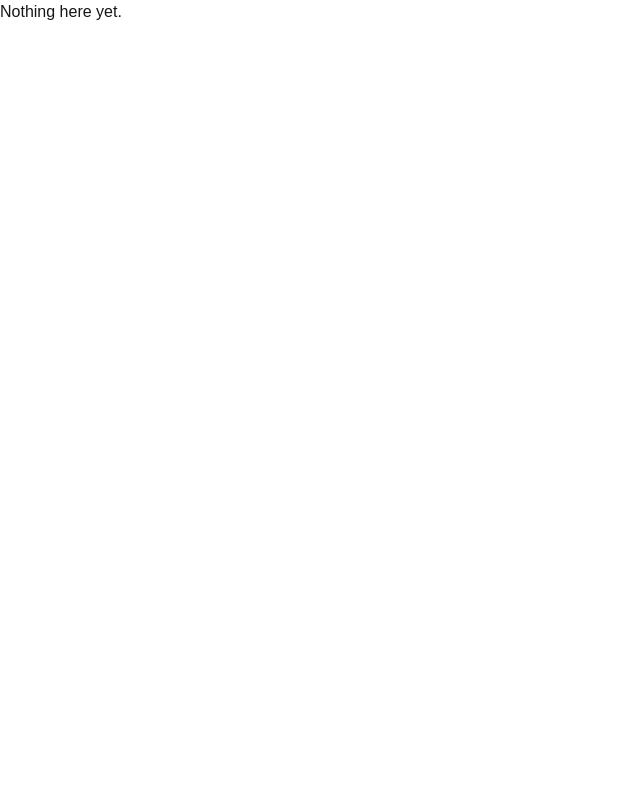
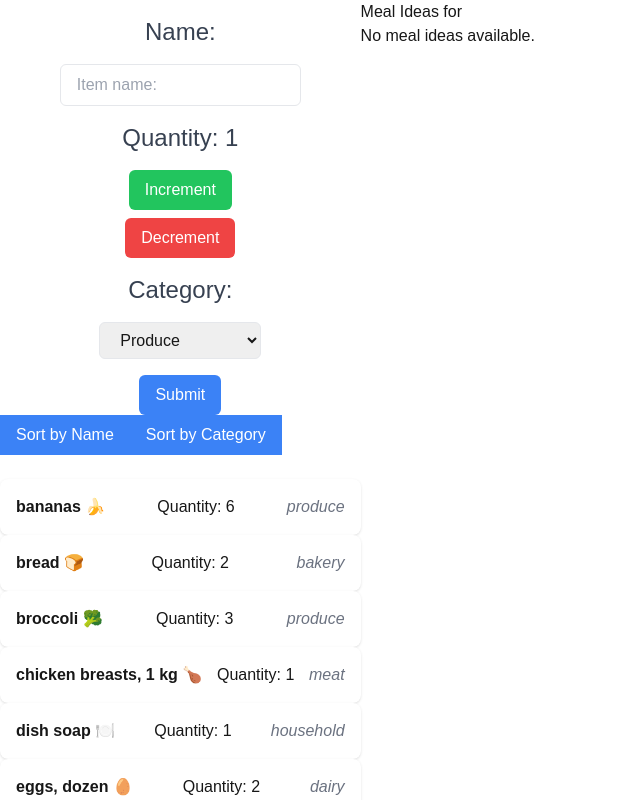
Before and after one commit to Tokorio/cprg306-assignments, a Next.js app: page /week-8 in a window 1280 px wide. Before the commit this address had no page. Shown: the top 800 px of the page, without its empty margins (0-640 px from the left). Built offline with nearby package versions, Linux system fonts and the light colour scheme.

Commit message:
week 8
i for the life of me cant figure out why the api isnt working.

```diff
--- a/app/page.js
+++ b/app/page.js
@@ -11,6 +11,12 @@
         <li><Link href="/week-5">Week 5 Assignment</Link></li>
         <li><Link href="/week-6">Week 6 Assignment</Link></li>
         <li><Link href="/week-7">Week 7 Assignment</Link></li>
+        <li><Link href="/week-8">Week 8 Assignment</Link></li>
+        <li><Link href="/week-9">Week 9 Assignment</Link></li>
+        <li><Link href="/week-10">Week 10 Assignment</Link></li>
+        <li><Link href="/week-11">Week 11 Assignment</Link></li>
+        <li><Link href="/week-12">Week 12 Assignment</Link></li>
+        <li><Link href="/week-13">Week 13 Assignment</Link></li>
       </ul>
     </main>
   );
--- /dev/null
+++ b/app/week-8/item-list.js
@@ -0,0 +1,46 @@
+"use client";
+
+import Item from "./items.js";
+import { useState } from "react";
+
+export default function ItemList({items, onItemSelect}) {
+    const [sortBy, setSortBy] = useState("name");
+
+    const sortedItems = [...items].sort((a, b) => {
+        if (sortBy === "name") {
+            return a.name.localeCompare(b.name);
+        } else if (sortBy === "category") {
+            return a.category.localeCompare(b.category);
+        }
+        return 0;
+    });
+
+    return (
+        <div>
+            <button
+                onClick={() => setSortBy("name")}
+                className="px-4 py-2 bg-blue-500 text-white"
+            >
+                Sort by Name
+            </button>
+            <button
+                onClick={() => setSortBy("category")}
+                className="px-4 py-2 bg-blue-500 text-white"
+            >
+                Sort by Category
+            </button>
+
+            <ul className="max-w-md px-auto mt-6">
+                {sortedItems.map((item) => (
+                    <Item
+                        key={item.id}
+                        name={item.name}
+                        quantity={item.quantity}
+                        category={item.category}
+                        onSelect={onItemSelect}
+                    />
+                ))}
+            </ul>
+        </div>
+    );
+}
--- /dev/null
+++ b/app/week-8/items.js
@@ -0,0 +1,12 @@
+export default function Item({name, quantity, category, onSelect}) {
+    return (
+        <li
+            className="flex justify-between items-center p-4 bg-white shadow rounded-lg cursor-pointer"
+            onClick={() => onSelect(name)}
+        >
+            <div className="font-bold">{name}</div>
+            <div>Quantity: {quantity}</div>
+            <div className="text-gray-500 italic">{category}</div>
+        </li>
+    );
+}
--- /dev/null
+++ b/app/week-8/items.json
@@ -0,0 +1,74 @@
+[
+  {
+    "id": "1h2GJKH12gkHG31h1H",
+    "name": "milk, 4 L 🥛",
+    "quantity": 1,
+    "category": "dairy"
+  },
+  {
+    "id": "2KJH3k2j3H1k2J3K1H",
+    "name": "bread 🍞",
+    "quantity": 2,
+    "category": "bakery"
+  },
+  {
+    "id": "3h2KJH3k2j3H1k2J3",
+    "name": "eggs, dozen 🥚",
+    "quantity": 2,
+    "category": "dairy"
+  },
+  {
+    "id": "4k2J3K1H2GJKH12gk",
+    "name": "bananas 🍌",
+    "quantity": 6,
+    "category": "produce"
+  },
+  {
+    "id": "5H1h1H2KJH3k2j3H",
+    "name": "broccoli 🥦",
+    "quantity": 3,
+    "category": "produce"
+  },
+  {
+    "id": "6H1k2J3K1H2GJKH1",
+    "name": "chicken breasts, 1 kg 🍗",
+    "quantity": 1,
+    "category": "meat"
+  },
+  {
+    "id": "7gkHG31h1H2KJH3k",
+    "name": "pasta sauce 🍝",
+    "quantity": 3,
+    "category": "canned goods"
+  },
+  {
+    "id": "8j3H1k2J3K1H2GJK",
+    "name": "spaghetti, 454 g 🍝",
+    "quantity": 2,
+    "category": "dry goods"
+  },
+  {
+    "id": "9H12gkHG31h1H2KJ",
+    "name": "toilet paper, 12 pack 🧻",
+    "quantity": 1,
+    "category": "household"
+  },
+  {
+    "id": "10H3k2j3H1k2J3K1",
+    "name": "paper towels, 6 pack",
+    "quantity": 1,
+    "category": "household"
+  },
+  {
+    "id": "11k2J3K1H2GJKH12",
+    "name": "dish soap 🍽️",
+    "quantity": 1,
+    "category": "household"
+  },
+  {
+    "id": "12GJKH12gkHG31h1",
+    "name": "hand soap 🧼",
+    "quantity": 4,
+    "category": "household"
+  }
+]
--- /dev/null
+++ b/app/week-8/meal-ideas.js
@@ -0,0 +1,55 @@
+"use client";
+
+import { useState, useEffect } from "react";
+
+//api fetch
+async function fetchMealIdeas(ingredient) {
+    try {
+        const response = await fetch(`https://www.themealdb.com/api/json/v1/1/filter.php?i=${ingredient}`);
+        const data = await response.json();
+        return data.meals || [];
+    } catch (error) {
+        console.error("Error fetching meal ideas:", error);
+        return [];
+    }
+}
+
+export default function MealIdeas({ ingredient }) {
+    const [meals, setMeals] = useState([]);
+
+    //load function
+    async function loadMealIdeas() {
+        const mealsData = await fetchMealIdeas(ingredient);
+        setMeals(mealsData);
+    }
+
+    //step 5
+    useEffect(() => {
+        if (ingredient) {
+            loadMealIdeas();
+        }
+    }, [ingredient]);
+
+    return (
+        <div className="meal-ideas">
+            <h2>Meal Ideas for {ingredient}</h2>
+            {meals && meals.length > 0 ? (
+                <ul className="grid grid-cols-2 gap-4">
+                    {meals.map((meal) => (
+                        <li key={meal.idMeal} className="meal-item">
+                            <h3>{meal.strMeal}</h3>
+                            <img
+                                src={meal.strMealThumb}
+                                alt={meal.strMeal}
+                                className="meal-image"
+                                style={{ width: "100px", height: "100px", objectFit: "cover" }}
+                            />
+                        </li>
+                    ))}
+                </ul>
+            ) : (
+                <p>No meal ideas available.</p>
+            )}
+        </div>
+    );
+}
--- /dev/null
+++ b/app/week-8/new-item.js
@@ -0,0 +1,95 @@
+"use client";
+
+import { useState } from "react";
+
+export default function NewItem ({onAddItem}) {
+    const [quantity, setQuantity] = useState (1);
+    const [name, setName] = useState("");
+    const [category, setCategory] = useState("produce");
+
+    const increment = () => {
+        if (quantity < 20)
+            setQuantity(quantity + 1);
+    }
+
+    const decrement = () => {
+        if (quantity > 1)
+            setQuantity(quantity - 1);
+    }
+
+    const handleSubmit = (event) => {
+        event.preventDefault();
+
+        const item = {
+            //random generator for new property id
+            id: Math.random().toString(36).substring(2,9),
+            name: name,
+            quantity: quantity,
+            category: category
+        };
+
+        onAddItem(item);
+
+        setName("");
+        setQuantity(1);
+        setCategory("produce");
+    }
+
+    return (
+        <div>
+            <form onSubmit={handleSubmit} className="flex flex-col items-center">
+
+                {/* Name */}
+                <label className="block text-gray-700 text-2xl mb-4 mt-4">Name: </label>
+                <input
+                    type="text"
+                    value={name}
+                    onChange={(event) => setName(event.target.value)}
+                    placeholder="Item name:"
+                    required
+                    className="px-4 py-2 border rounded-md"
+                />
+
+                {/* Quantity */}
+                <p className="block text-gray-700 text-2xl mb-4 mt-4">Quantity: {quantity}</p>
+                <button
+                    type="button" //there was a problem that it would add item because this was not defined as type button
+                    onClick={increment}
+                    className="px-4 py-2 rounded-md text-white bg-green-500 hover:bg-green-600 mb-2"
+                    >Increment
+                </button>
+                <button
+                    type="button"
+                    onClick={decrement}
+                    className="px-4 py-2 rounded-md text-white bg-red-500 hover:bg-red-600"
+                    >Decrement
+                </button>
+
+                {/* Category */}
+                <label className="block text-gray-700 text-2xl mb-4 mt-4">Category: </label>
+                <select
+                    onChange={(event) => setCategory(event.target.value)}
+                    className="px-4 py-2 border rounded-md"
+                >
+                    <option value="produce">Produce</option>
+                    <option value="dairy">Dairy</option>
+                    <option value="bakery">Bakery</option>
+                    <option value="meat">Meat</option>
+                    <option value="frozen foods">Frozen Foods</option>
+                    <option value="canned goods">Canned Goods</option>
+                    <option value="dry goods">Dry Goods</option>
+                    <option value="beverages">Beverages</option>
+                    <option value="snacks">Snacks</option>
+                    <option value="household">Household</option>
+                    <option value="other">Other</option>
+                </select>
+
+                {/* Submit */}
+                <button
+                    type="submit"
+                    className="px-4 py-2 bg-blue-500 text-white rounded-md hover:bg-blue-600 mt-4"
+                >Submit</button>
+            </form>
+        </div>
+    );
+}
--- /dev/null
+++ b/app/week-8/page.js
@@ -0,0 +1,31 @@
+"use client";
+
+import { useState } from "react";
+import ItemList from "./item-list";
+import NewItem from "./new-item";
+import itemsData from "./items.json";
+import MealIdeas from "./meal-ideas";
+
+export default function Page() {
+    const [items, setItems] = useState(itemsData);
+    const [selectedItemName, setSelectedItemName] = useState("");
+
+    const handleAddItem = (item) => {
+        setItems([...items, item]);
+    };
+
+    const handleItemSelect = (name) => {
+        const cleanedName = name.replace(/([\u2700-\u27BF]|[\uE000-\uF8FF]|�[�-�]|�[�-�]|[\u2011-\u26FF]|�[�-�])/g, '');
+        setSelectedItemName(cleanedName);
+    };
+
+    return (
+        <div className="flex">
+            <div>
+                <NewItem onAddItem={handleAddItem} />
+                <ItemList items={items} onItemSelect={handleItemSelect} />
+            </div>
+            <MealIdeas ingredient={selectedItemName} />
+        </div>
+    );
+}
```
